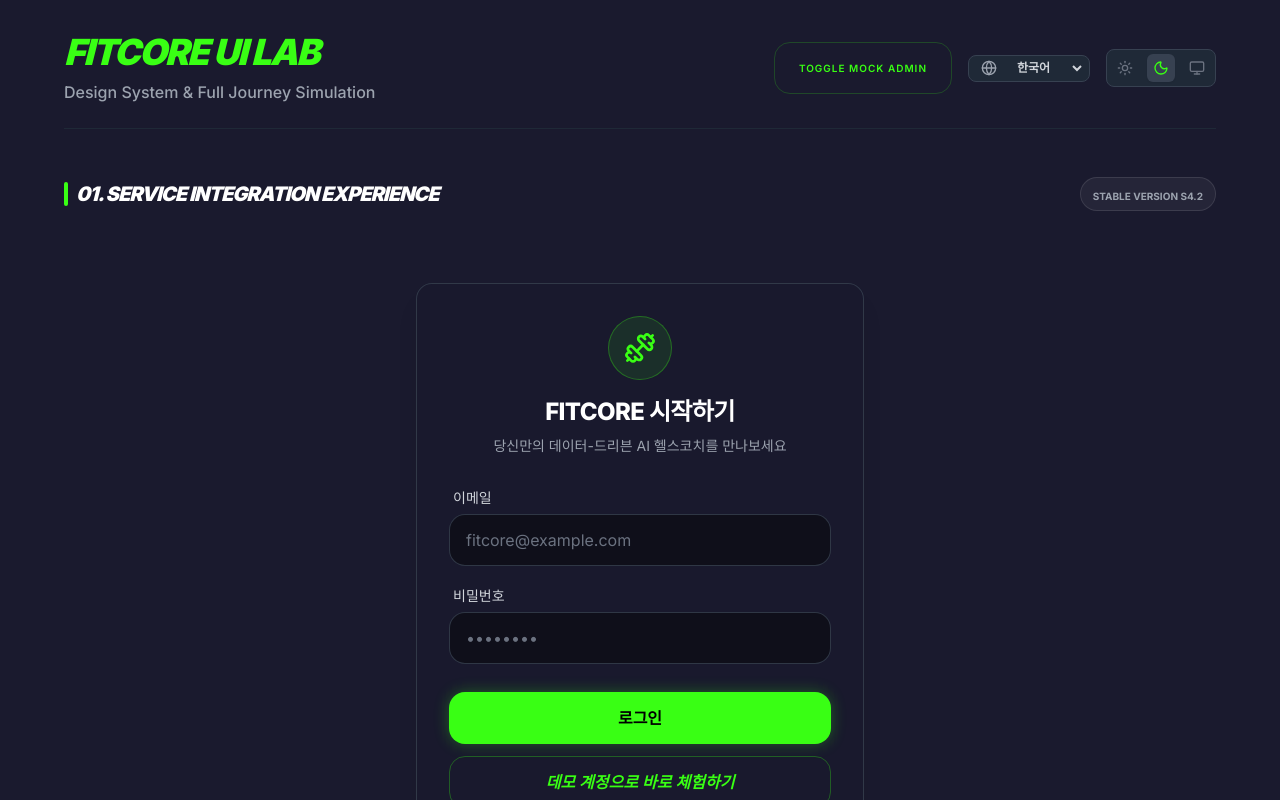
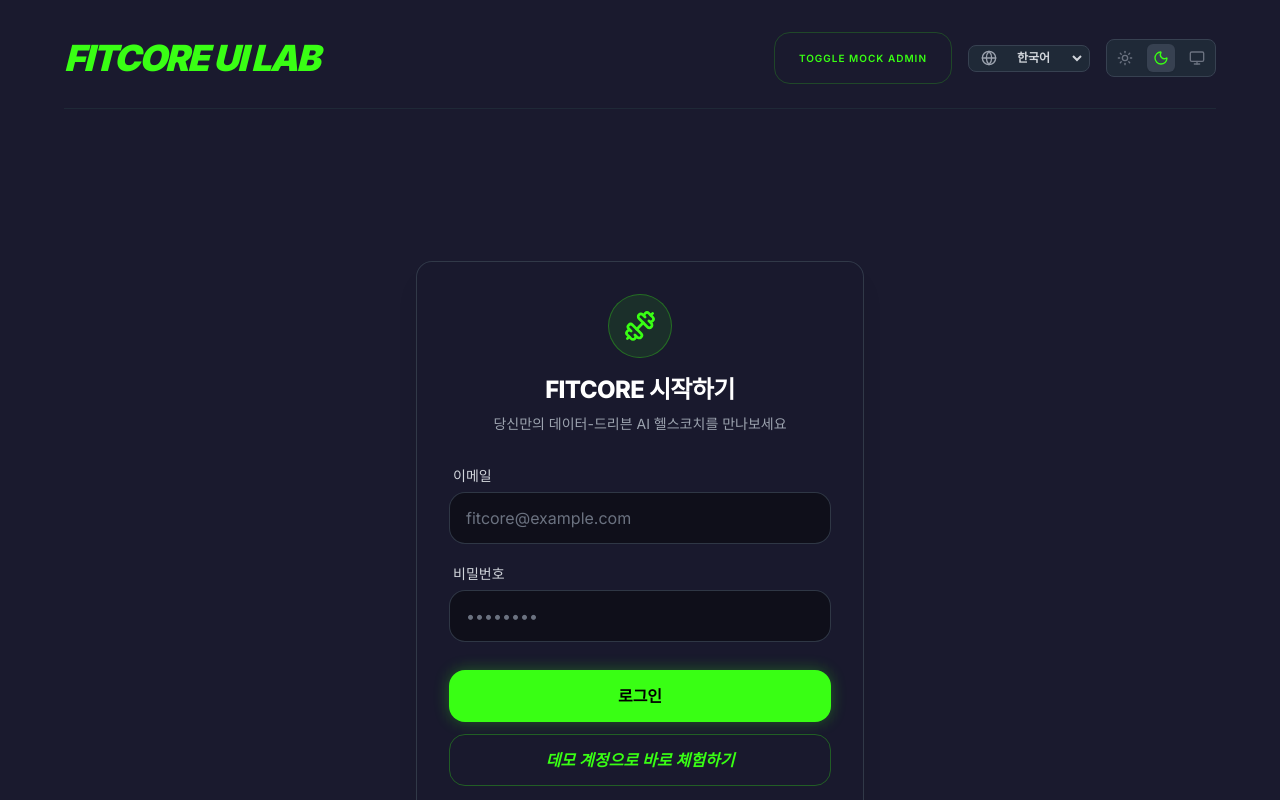
Before and after one commit to ketwork2025/fitcore-dev, a Next.js app in the folder apps/web/: page /ui-test in a window 1280 px wide. Shown: the top 800 px of the page. Built offline with nearby package versions, Linux system fonts and the light colour scheme; no server answers.

Commit message:
style: remove development labels and simplify UI

```diff
--- a/apps/web/app/ui-test/page.tsx
+++ b/apps/web/app/ui-test/page.tsx
@@ -76,7 +76,6 @@ export default function UITestPage() {
         <header className="border-b border-gray-800 pb-6 flex justify-between items-center">
           <div>
             <h1 className="text-4xl font-black text-fitcore-green italic tracking-tighter">FITCORE UI LAB</h1>
-            <p className="text-gray-400 mt-2 font-medium">Design System & Full Journey Simulation</p>
           </div>
           <div className="flex items-center gap-4">
             <Button
@@ -99,15 +98,7 @@ export default function UITestPage() {
 
         {/* 1. Dashboard & Auth Integration Test */}
         <section className="space-y-6">
-          <div className="flex items-center justify-between mb-4">
-            <div className="flex items-center gap-2">
-              <div className="h-6 w-1 bg-fitcore-green rounded-full"></div>
-              <h2 className="text-xl font-black uppercase tracking-tighter italic text-white">01. Service Integration Experience</h2>
-            </div>
-            <div className="px-3 py-1 bg-white/5 rounded-full border border-white/10">
-               <span className="text-[10px] text-gray-400 font-bold">STABLE VERSION S4.2</span>
-            </div>
-          </div>
+          <div className="py-4"></div>
 
           {user ? (
             <div className="animate-in fade-in duration-700">
```
